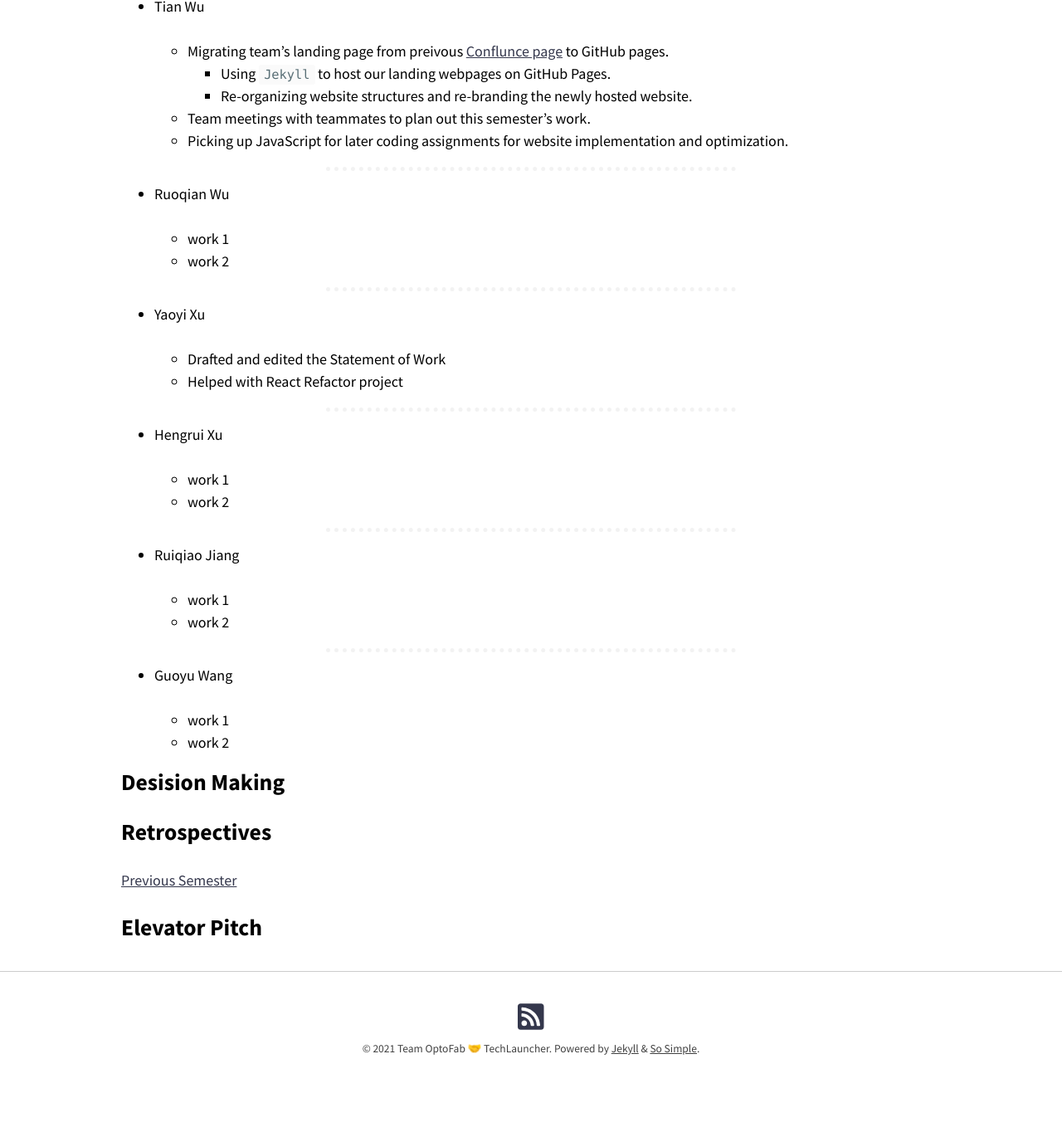
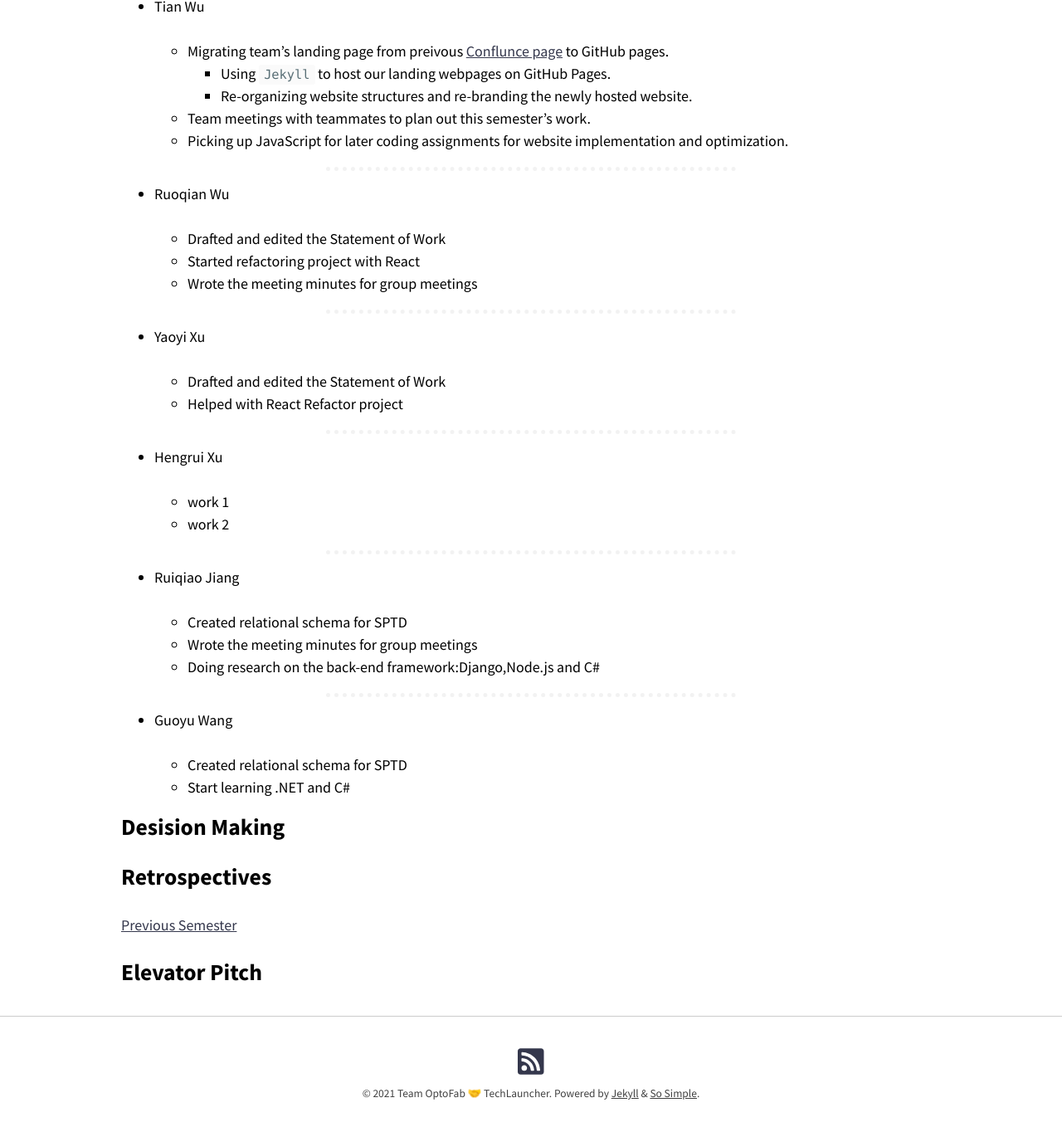
Before and after one commit to optofab/optofab.github.io, a Jekyll site: the page built from logs.md, in a window 1280 px wide and 1400 px high, scrolled down 4713 px. Shown: the top 1364 px of the window at 83% size. Built offline with Jekyll 4.4.1, drawn with Linux system fonts in a browser that asks for light colours; nearby versions of some CDN libraries; emoji names are drawn with the system emoji font.

Commit message:
add work records

```diff
--- a/logs.md
+++ b/logs.md
@@ -38,10 +38,10 @@ permalink: /logs/
 
 #### Meeting 2
 
-| Date       | 30/07/2021                                                                    |
-| ---------- | ----------------------------------------------------------------------------- |
-| Time       | 3:00pm - 5:00pm                                                              |
-| Attendance | Wo Tian, Deon Hickey, Johannes Eichholz, Sukanta Debbarma, Stephen Madden     |
+| Date       | 30/07/2021                                                                |
+| ---------- | ------------------------------------------------------------------------- |
+| Time       | 3:00pm - 5:00pm                                                           |
+| Attendance | Wo Tian, Deon Hickey, Johannes Eichholz, Sukanta Debbarma, Stephen Madden |
 
 **AGENDA**
 
@@ -62,30 +62,31 @@ permalink: /logs/
 - The importancy of finalizing all changes connected to functionalities next week.
 - Discuss the TODO list.
 - Discuss the front-end of the database web application
-	- default: sorted by action-required orders
-	- sort by urgent/action-required/date/status
-	- search by order number, organisation, client name, phone
-
+  - default: sorted by action-required orders
+  - sort by urgent/action-required/date/status
+  - search by order number, organisation, client name, phone
 
 **ACTION**
 
 Our team:
+
 - Prepare SOW
 - Research on backend implementation and the tree structure on the front-end
 - Build new relational schema
 - Refactor current website with React
 
 OptoFab:
+
 - DB schema: decide which fields need to be added to the part(edit)/order(calculated): Status(TBD), Urgent-bool(calculated), Description, Action required-bool(calculated), import date.
 - Revision photonic coating page.
 - Prepare the IP agreement
 
 #### Meeting 3
 
-| Date       | 02/08/2021                                                                    |
-| ---------- | ----------------------------------------------------------------------------- |
-| Time       | 1:30pm - 4:00pm                                                              |
-| Attendance | Wo Tian, Deon Hickey, Johannes Eichholz, Sukanta Debbarma, Stephen Madden     |
+| Date       | 02/08/2021                                                                |
+| ---------- | ------------------------------------------------------------------------- |
+| Time       | 1:30pm - 4:00pm                                                           |
+| Attendance | Wo Tian, Deon Hickey, Johannes Eichholz, Sukanta Debbarma, Stephen Madden |
 
 **AGENDA**
 
@@ -102,13 +103,13 @@ OptoFab:
 **ACTION**
 
 Our team:
+
 - Rewrite and tidy the new requirements.
 - Refactor the website.
 
 OptoFab:
+
 - Finalize requirements before our Friday meeting.
-
-
 
 ### Group
 
@@ -172,8 +173,9 @@ OptoFab:
 
 - Ruoqian Wu
 
-  - work 1
-  - work 2
+  - Drafted and edited the Statement of Work
+  - Started refactoring project with React
+  - Wrote the meeting minutes for group meetings
 
 <hr class="hr-dotted">
 
@@ -193,15 +195,16 @@ OptoFab:
 
 - Ruiqiao Jiang
 
-  - work 1
-  - work 2
+  - Created relational schema for SPTD
+  - Wrote the meeting minutes for group meetings
+  - Doing research on the back-end framework:Django,Node.js and C#
 
 <hr class="hr-dotted">
 
 - Guoyu Wang
 
-  - work 1
-  - work 2
+  - Created relational schema for SPTD
+  - Start learning .NET and C#
 
 ## Desision Making
 
```
